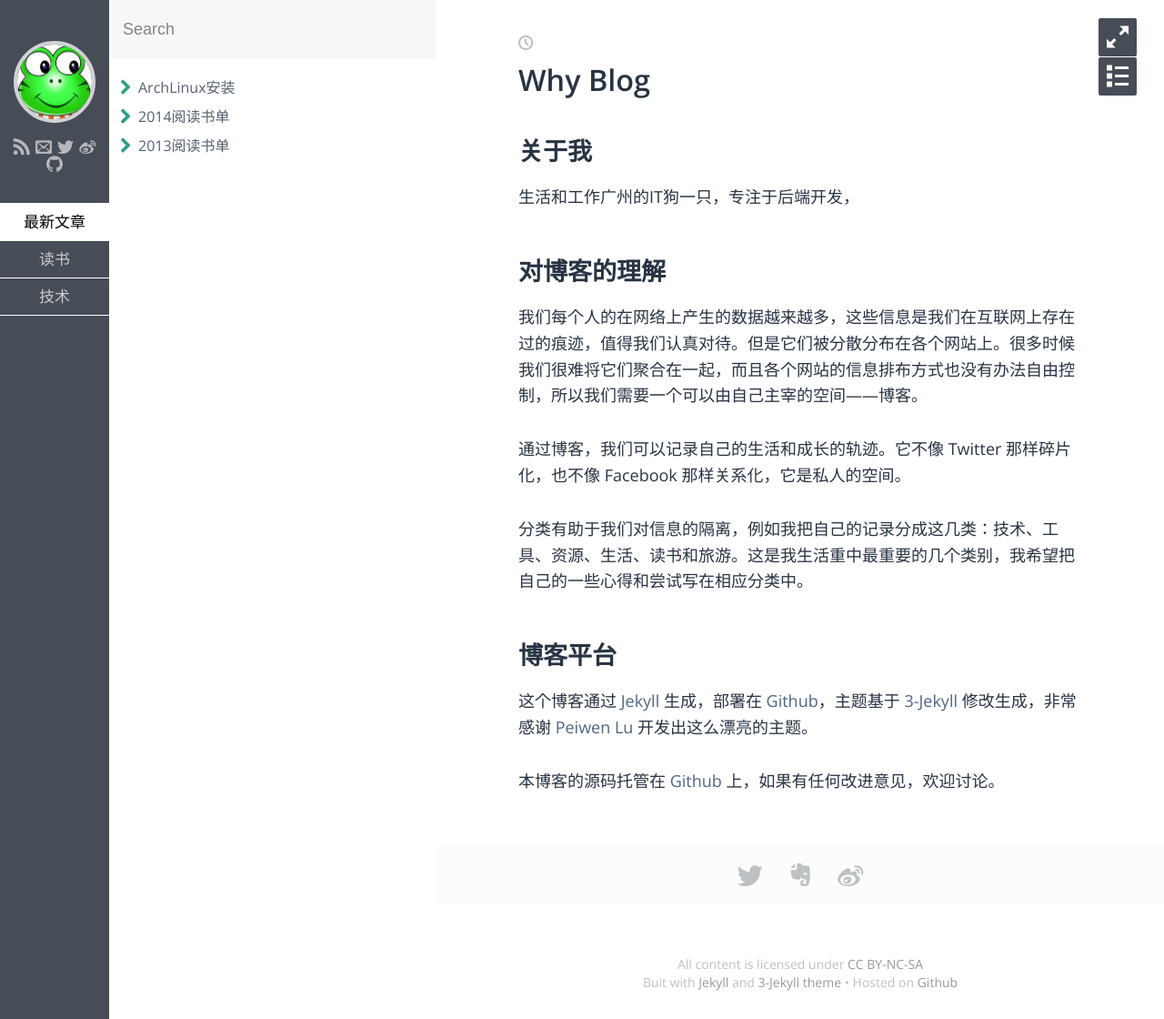
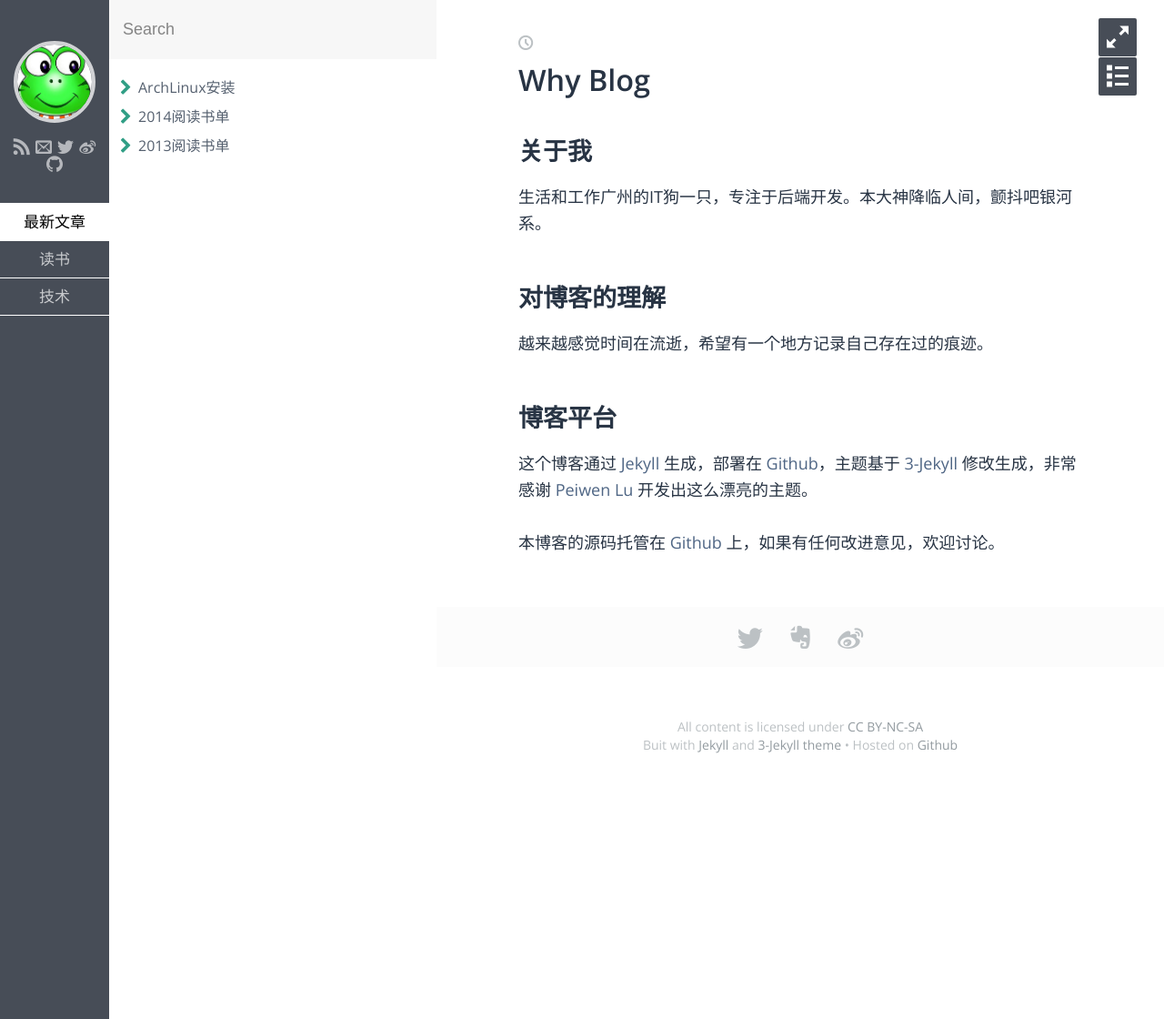
Before and after one commit to pzj/pzj.github.io, a Jekyll site: the page built from index.md, in a window 1280 px wide. Shown: the whole page at 91% size. Built offline with Jekyll 4.4.1, drawn with Linux system fonts in a browser that asks for light colours; some web fonts are replaced.

Commit message:
update index.md file

```diff
--- a/index.md
+++ b/index.md
@@ -5,18 +5,14 @@ layout: post
 
 ## 关于我
 
-生活和工作广州的IT狗一只，专注于后端开发，
+生活和工作广州的IT狗一只，专注于后端开发。本大神降临人间，颤抖吧银河系。
 
 ## 对博客的理解
 
-我们每个人的在网络上产生的数据越来越多，这些信息是我们在互联网上存在过的痕迹，值得我们认真对待。但是它们被分散分布在各个网站上。很多时候我们很难将它们聚合在一起，而且各个网站的信息排布方式也没有办法自由控制，所以我们需要一个可以由自己主宰的空间——博客。
-
-通过博客，我们可以记录自己的生活和成长的轨迹。它不像 Twitter 那样碎片化，也不像 Facebook 那样关系化，它是私人的空间。
-
-分类有助于我们对信息的隔离，例如我把自己的记录分成这几类：技术、工具、资源、生活、读书和旅游。这是我生活重中最重要的几个类别，我希望把自己的一些心得和尝试写在相应分类中。
+越来越感觉时间在流逝，希望有一个地方记录自己存在过的痕迹。
 
 ## 博客平台
 
 这个博客通过 [Jekyll](http://jekyllrb.com/) 生成，部署在 [Github](https://pages.github.com)，主题基于 [3-Jekyll](https://github.com/P233/3-Jekyll) 修改生成，非常感谢 [Peiwen Lu](https://github.com/P233) 开发出这么漂亮的主题。
 
-本博客的源码托管在 [Github](https://github.com/suyan/suyan.github.io) 上，如果有任何改进意见，欢迎讨论。
+本博客的源码托管在 [Github](https://github.com/pzj/pzj.github.io) 上，如果有任何改进意见，欢迎讨论。
```
